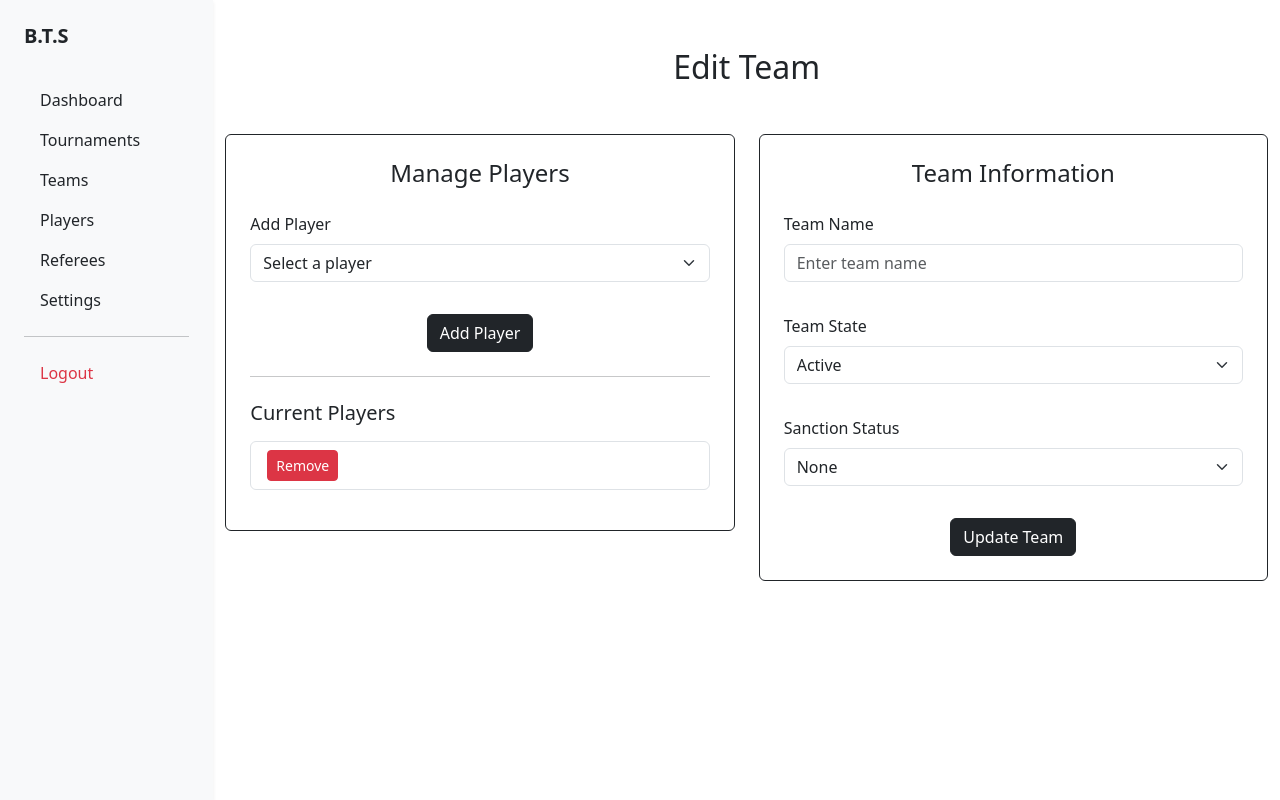
After one commit to DD150602/Basquet-project, a CodeIgniter 4 app: the page made by app/Views/Admin/Edit_team.php in a window 1280 px wide. The commit adds this page. Run offline with PHP 8.4 and a stand-in for CodeIgniter, Linux system fonts and the light colour scheme; the template is opened without the code that fills it, so the values that code supplies are empty; some libraries are stand-ins or nearby versions.

Commit message:
feat(Business Logic): :sparkles: Add edition to teams

```diff
--- a/app/Config/Routes.php
+++ b/app/Config/Routes.php
@@ -28,6 +28,7 @@ $routes->post('/admin/tournaments/createMatch', 'Admin::createMatch');
 
 $routes->get('/admin/teams', 'Admin::teams');
 $routes->post('/admin/createTeam', 'Admin::createTeam');
+$routes->get('/admin/teams/editTeam/(:num)', 'Admin::editTeamView/$1');
 
 $routes->get('/admin/players', 'Admin::players');
 $routes->post('/admin/createPlayer', 'Admin::createPlayer');
--- a/app/Controllers/Admin.php
+++ b/app/Controllers/Admin.php
@@ -111,6 +111,12 @@ class Admin extends BaseController
   {
     $this->teamModel->createTeam($this->request->getPost());
     return redirect()->to('/admin/teams');
+  }
+
+  public function editTeamView($id)
+  {
+    $this->data['team'] = $this->teamModel->getTeamById($id);
+    return view('Admin/Edit_team', $this->data);
   }
 
   public function players()
--- /dev/null
+++ b/app/Views/Admin/Edit_team.php
@@ -0,0 +1,103 @@
+<?php echo $this->extend('Templates/Layout'); ?>
+<?php echo $this->section('content'); ?>
+<?php
+$session = session();
+?>
+<main class="container mt-5">
+  <h2 class="text-center mb-5">Edit Team</h2>
+  <div class="row">
+
+    <!-- Section 1: Add/Remove Players -->
+    <div class="col-md-6">
+      <div class="border border-dark rounded p-4">
+        <h4 class="text-center mb-4">Manage Players</h4>
+
+        <!-- Form to Add Players to Team -->
+        <?php echo form_open(); ?>
+        <div class="row g-3">
+          <div class="col-md-12 mb-3">
+            <label for="player_select" class="form-label">Add Player</label>
+            <select class="form-select" id="player_select" name="player_id" required>
+              <option value="" disabled selected>Select a player</option>
+              <?php //foreach ($players as $player):
+              ?>
+              <option value="<?php //echo $player['player_id'];
+                              ?>"><?php //echo $player['player_name'];
+                                  ?></option>
+              <?php //endforeach;
+              ?>
+            </select>
+          </div>
+          <div class="col-12 text-center">
+            <button type="submit" class="btn btn-dark">Add Player</button>
+          </div>
+        </div>
+        <?php echo form_close(); ?>
+
+        <hr class="my-4">
+
+        <!-- Existing Players in the Team -->
+        <h5 class="mb-3">Current Players</h5>
+        <ul class="list-group mb-3">
+          <?php //foreach ($team_players as $player):
+          ?>
+          <li class="list-group-item d-flex justify-content-between align-items-center">
+            <?php //echo $player['player_name'];
+            ?>
+            <a href="<?php //echo site_url('team/remove_player/' . $team['team_id'] . '/' . $player['player_id']);
+                      ?>" class="btn btn-danger btn-sm">Remove</a>
+          </li>
+          <?php //endforeach;
+          ?>
+        </ul>
+      </div>
+    </div>
+
+    <!-- Section 2: Edit Team Information -->
+    <div class="col-md-6">
+      <div class="border border-dark rounded p-4">
+        <h4 class="text-center mb-4">Team Information</h4>
+
+        <?php echo form_open(); ?>
+        <div class="row g-3">
+
+          <!-- Team Name -->
+          <div class="col-md-12 mb-3">
+            <label for="team_name" class="form-label">Team Name</label>
+            <input type="text" class="form-control" id="team_name" name="team_name" placeholder="Enter team name" value="<?php //echo set_value('team_name', $team->team_name) ?>" required>
+            <?php echo validation_show_error('team_name'); ?>
+          </div>
+
+          <!-- Team State (Active or Inactive) -->
+          <div class="col-md-12 mb-3">
+            <label for="team_state" class="form-label">Team State</label>
+            <select class="form-select" id="team_state" name="team_state" required>
+              <option value="active" <?php //echo $team->team_state == 'active' ? 'selected' : ''; ?>>Active</option>
+              <option value="inactive" <?php //echo $team->team_state == 'inactive' ? 'selected' : ''; ?>>Inactive</option>
+            </select>
+          </div>
+
+          <!-- Sanction Status -->
+          <div class="col-md-12 mb-3">
+            <label for="team_sanction" class="form-label">Sanction Status</label>
+            <select class="form-select" id="team_sanction" name="team_sanction">
+              <option value="none" <?php //echo $team['team_sanction'] == 'none' ? 'selected' : '';
+                                    ?>>None</option>
+              <option value="sanctioned" <?php //echo $team['team_sanction'] == 'sanctioned' ? 'selected' : '';
+                                          ?>>Sanctioned</option>
+            </select>
+          </div>
+
+          <div class="col-12 text-center">
+            <button type="submit" class="btn btn-dark">Update Team</button>
+          </div>
+
+        </div>
+        <?php echo form_close(); ?>
+
+      </div>
+    </div>
+
+  </div>
+</main>
+<?php echo $this->endSection(); ?>
--- a/app/Views/Admin/Team_page.php
+++ b/app/Views/Admin/Team_page.php
@@ -26,9 +26,7 @@
                 <strong>Status:</strong> <?php echo $team->team_state ? 'Active' : 'Inactive'; ?><br>
               </p>
               <!-- Button to manage team modal -->
-              <button type="button" class="btn btn-outline-primary" data-bs-toggle="modal" data-bs-target="#editTeamModal" data-team-id="1">
-                Manage Team
-              </button>
+              <a type="button" class="btn btn-outline-primary" href="<?php echo base_url('/admin/teams/editTeam/' . $team->team_id); ?>">Manage Team</a>
             </div>
           </div>
         </article>
```
